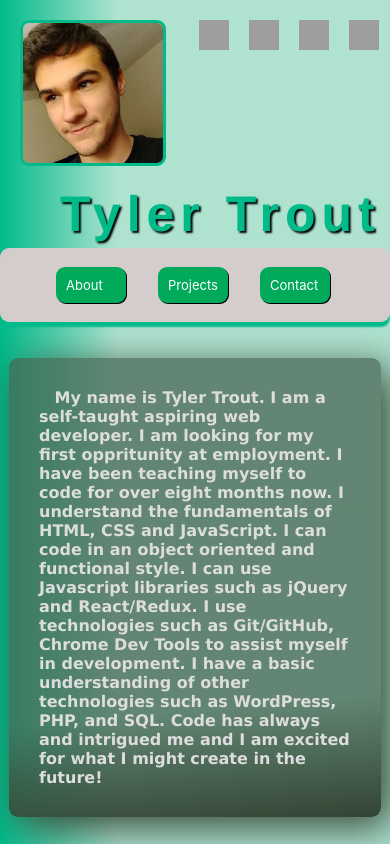
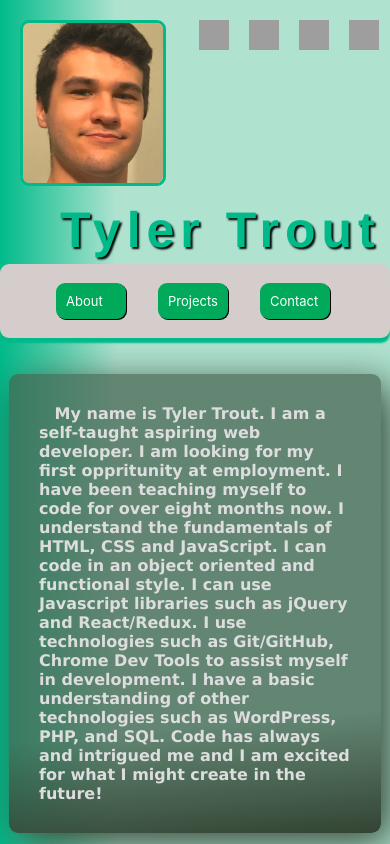
Before and after one commit to tiller1010/portfolio, a React (Create React App) app: page /#/ in a window 390 px wide. Built offline with nearby package versions, Linux system fonts and the light colour scheme; grey boxes are pictures that could not be loaded; a web font is replaced by a local one.

Commit message:
added new picture

```diff
--- a/src/App.css
+++ b/src/App.css
@@ -2,12 +2,20 @@ body{
   background-image:linear-gradient(to right,#00ba8a,#afe3d0 ,#afe3d0 60%);
 }
 
-#face{
+#faceContainer{
   position: relative;
   left:5%;
   top:20px;
+  height:310px;
+  width:256px;
   border: solid #00ba8a;
   border-radius: 9px;
+  overflow: hidden;
+}
+
+#face{
+  width:256px;
+  transform: translateY(-20px);
 }
 
 #name{
@@ -144,9 +152,14 @@ a{
   }
 }
 @media only screen and (max-width:768px){
+  #faceContainer{
+    width:140px;
+    height:160px;
+  }
   #face{
     width:140px;
   }
+
   #name{
     font-size: 50px;
     position: relative;
@@ -190,11 +203,16 @@ a{
     position: absolute;
     text-align: right;
     top:50px;
-    font-size: 40px;
+    font-size: 35px;
+  }
+  #faceContainer{
+    height:120px;
+    width:120px;
   }
   #face{
-    height:120px;
+    height:160px;
     width:120px;
+    transform: translateY(0);
   }
   #navBar li{
     margin:4px;
--- a/src/App.js
+++ b/src/App.js
@@ -26,7 +26,9 @@ class App extends Component {
   render(){
     return(
       <div>
-        <img src={MyFace} id='face' alt='My face'/>
+        <div id='faceContainer'>
+          <img src={MyFace} id='face' alt='My face'/>
+        </div>
         <h1 id='name'>Tyler Trout</h1>
         <div id='icons'>
           <LinkIcon source='https://image.flaticon.com/icons/png/512/25/25231.png' alternative='GitHub' destination='https://github.com/tiller1010'/>
```
Also changed, not shown: src/MyFace.jpg.
